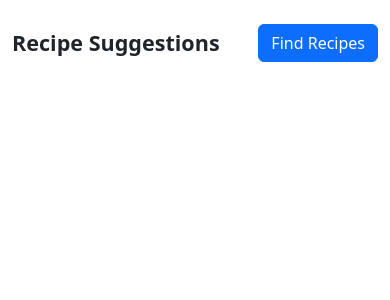
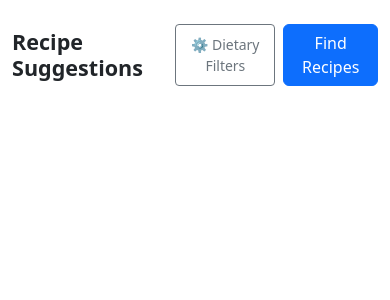
Before and after one commit to L00196586/stockpot, a Django app: page /recipes/ in a window 390 px wide. Shown: the part 57-357 px from the top of the page. Run offline with Django 5.2, Linux system fonts and the light colour scheme.

Commit message:
Dietary filters on recipe listing

```diff
--- a/pantry/templates/pantry/recipes.html
+++ b/pantry/templates/pantry/recipes.html
@@ -5,9 +5,41 @@
 {% block content %}
 <div class="container py-4">
 
-  <div class="d-flex justify-content-between align-items-center mb-4">
+  <div class="d-flex justify-content-between align-items-center mb-3">
     <h4 class="fw-bold mb-0">Recipe Suggestions</h4>
-    <button class="btn btn-primary" id="btn-find-recipes">Find Recipes</button>
+    <div class="d-flex gap-2">
+      <button class="btn btn-outline-secondary btn-sm" type="button"
+              data-bs-toggle="collapse" data-bs-target="#filter-panel" aria-expanded="false">
+        &#9881; Dietary Filters
+      </button>
+      <button class="btn btn-primary" id="btn-find-recipes">Find Recipes</button>
+    </div>
+  </div>
+
+  <!-- Dietary filter panel -->
+  <div class="collapse mb-3" id="filter-panel">
+    <div class="card card-body">
+      <p class="small text-muted mb-2">
+        Select dietary filters to restrict your recipe suggestions. Filters are pre-filled from your
+        <a href="/profile/">Profile</a> settings.
+      </p>
+      <div class="row g-2" id="diet-checkboxes">
+        {% for key, label in dietary_choices %}
+        <div class="col-6 col-md-4 col-lg-3">
+          <div class="form-check">
+            <input class="form-check-input diet-filter" type="checkbox"
+                   id="diet-{{ key }}" value="{{ key }}">
+            <label class="form-check-label" for="diet-{{ key }}">{{ label }}</label>
+          </div>
+        </div>
+        {% endfor %}
+      </div>
+      <div class="mt-2">
+        <button class="btn btn-sm btn-link p-0 text-muted" id="btn-clear-filters">
+          Clear all filters
+        </button>
+      </div>
+    </div>
   </div>
 
   <div id="alert-area"></div>
@@ -22,8 +54,8 @@
   <div class="row g-4" id="recipe-grid"></div>
 
   <div id="empty-state" class="text-center text-muted py-5 d-none">
-    <p class="mb-1">No recipes found for your current pantry.</p>
-    <p class="small">Try adding more ingredients to get better suggestions.</p>
+    <p class="mb-1">No recipes found for your current pantry and filters.</p>
+    <p class="small">Try adjusting your dietary filters or adding more ingredients.</p>
   </div>
 
 </div>
@@ -32,10 +64,27 @@
 {% block extra_js %}
 <script>
   const MATCH_URL      = '/api/recipes/match/';
-  const DETAILS_URL    = '/recipes/';
+  const PROFILE_URL    = '/api/auth/profile/';
   const FAVOURITES_URL = '/api/favourites/';
 
   let savedIds = new Set();
+
+  // Pre-populate checkboxes from the user's saved dietary preferences.
+  async function loadProfileFilters() {
+    try {
+      const resp = await fetch(PROFILE_URL, { credentials: 'same-origin' });
+      if (!resp.ok) return;
+      const data = await resp.json();
+      (data.dietary_preferences || []).forEach(key => {
+        const cb = document.getElementById(`diet-${key}`);
+        if (cb) cb.checked = true;
+      });
+    } catch { /* non-critical */ }
+  }
+
+  function getSelectedDiets() {
+    return Array.from(document.querySelectorAll('.diet-filter:checked')).map(cb => cb.value);
+  }
 
   async function loadFavouriteIds() {
     try {
@@ -43,7 +92,7 @@
       if (!resp.ok) return;
       const data = await resp.json();
       (data.results ?? data).forEach(f => savedIds.add(f.recipe_id));
-    } catch { /* TODO: Handle this case */ }
+    } catch { /* non-critical */ }
   }
 
   async function toggleFavourite(r, btn) {
@@ -90,28 +139,24 @@
   }
 
   function renderRecipes(recipes) {
-    const grid = document.getElementById('recipe-grid');
+    const grid  = document.getElementById('recipe-grid');
     const empty = document.getElementById('empty-state');
     grid.innerHTML = '';
-
-    if (!recipes.length) {
-      empty.classList.remove('d-none');
-      return;
-    }
+    if (!recipes.length) { empty.classList.remove('d-none'); return; }
     empty.classList.add('d-none');
 
     recipes.forEach(r => {
-      const detailUrl = `${DETAILS_URL}${r.id}/`;
-      const isSaved = savedIds.has(r.id);
+      const detailUrl      = `/recipes/${r.id}/`;
+      const isSaved        = savedIds.has(r.id);
       const favouriteLabel = isSaved ? '\u2665 Saved' : '\u2661 Save';
       const favouriteClass = isSaved ? 'btn-warning' : 'btn-outline-warning';
-      const usedBadge = `<span class="badge bg-success me-1">${r.used_count} in pantry</span>`;
-      const missBadge = r.missed_count ? `<span class="badge bg-secondary">${r.missed_count} missing</span>` : '';
-      const usedList  = r.used_ingredients.length
+      const usedBadge      = `<span class="badge bg-success me-1">${r.used_count} in pantry</span>`;
+      const missBadge      = r.missed_count ? `<span class="badge bg-secondary">${r.missed_count} missing</span>` : '';
+      const usedList       = r.used_ingredients.length
         ? `<p class="small text-muted mb-1"><strong>Have:</strong> ${r.used_ingredients.join(', ')}</p>` : '';
-      const missList  = r.missed_ingredients.length
+      const missList       = r.missed_ingredients.length
         ? `<p class="small text-muted mb-0"><strong>Missing:</strong> ${r.missed_ingredients.join(', ')}</p>` : '';
-      const imgHtml   = r.image
+      const imgHtml        = r.image
         ? `<img src="${r.image}" class="card-img-top" alt="${r.title}" style="height:180px;object-fit:cover;">`
         : `<div class="bg-light d-flex align-items-center justify-content-center" style="height:180px;"><span class="text-muted">No image</span></div>`;
 
@@ -142,8 +187,14 @@
     setLoading(true);
     document.getElementById('recipe-grid').innerHTML = '';
     document.getElementById('empty-state').classList.add('d-none');
+
+    const selectedDiets = getSelectedDiets();
+    const url = selectedDiets.length
+      ? `${MATCH_URL}?diets=${encodeURIComponent(selectedDiets.join(','))}`
+      : MATCH_URL;
+
     try {
-      const resp = await fetch(MATCH_URL, { credentials: 'same-origin' });
+      const resp = await fetch(url, { credentials: 'same-origin' });
       const data = await resp.json();
       if (!resp.ok) {
         showAlert(data.detail || 'An error occurred while fetching recipes.', resp.status === 429 ? 'warning' : 'danger');
@@ -158,6 +209,10 @@
     }
   });
 
+  document.getElementById('btn-clear-filters').addEventListener('click', () => {
+    document.querySelectorAll('.diet-filter').forEach(cb => cb.checked = false);
+  });
+
   document.getElementById('logout-link').addEventListener('click', e => {
     e.preventDefault();
     fetch('/api/auth/logout/', {
@@ -167,5 +222,6 @@
   });
 
   loadFavouriteIds();
+  loadProfileFilters();
 </script>
 {% endblock %}
--- a/pantry/views.py
+++ b/pantry/views.py
@@ -82,6 +82,10 @@ class RecipeMatchView(APIView):
     permission_classes = [IsAuthenticated]
 
     def get(self, request):
+        # Parse optional comma-separated dietary filter param: ?diets=vegan,gluten_free
+        diets_param = request.query_params.get("diets", "").strip()
+        diets = [d.strip() for d in diets_param.split(",") if d.strip()] or None
+
         ingredient_names = list(
             StockItem.objects.filter(user=request.user)
             .select_related("ingredient")
@@ -95,7 +99,7 @@ class RecipeMatchView(APIView):
             )
 
         try:
-            recipes = find_recipes_by_ingredients(ingredient_names)
+            recipes = find_recipes_by_ingredients(ingredient_names, diets=diets)
         except SpoonacularError as e:
             http_status = status.HTTP_503_SERVICE_UNAVAILABLE
             if e.status_code == 402:
@@ -111,6 +115,13 @@ class RecipeSuggestionsPageView(TemplateView):
     Recipe suggestions HTML page.
     """
     template_name = "pantry/recipes.html"
+
+    # TODO: This type of implementation could help to simplify JS in other views
+    def get_context_data(self, **kwargs):
+        from users.models import DIETARY_CHOICES
+        context = super().get_context_data(**kwargs)
+        context["dietary_choices"] = DIETARY_CHOICES
+        return context
 
 
 class RecipeDetailView(APIView):
```
